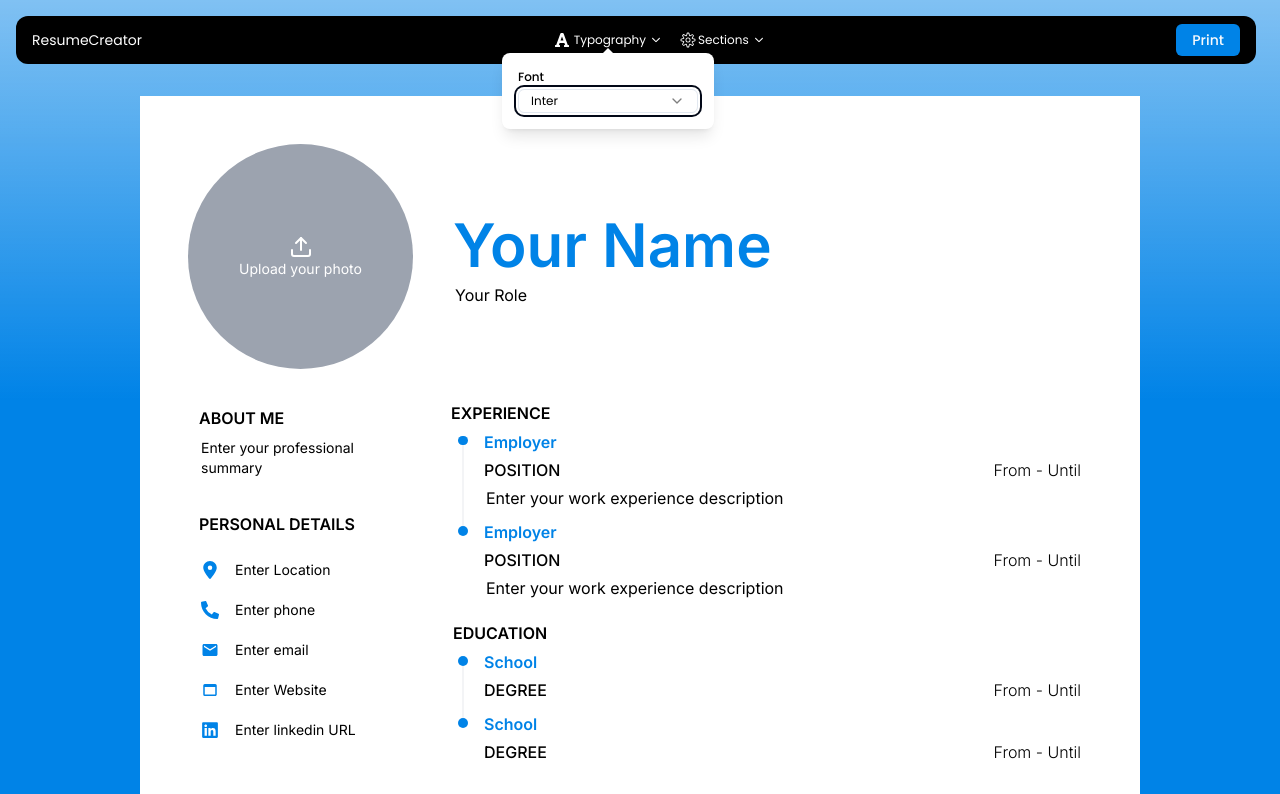
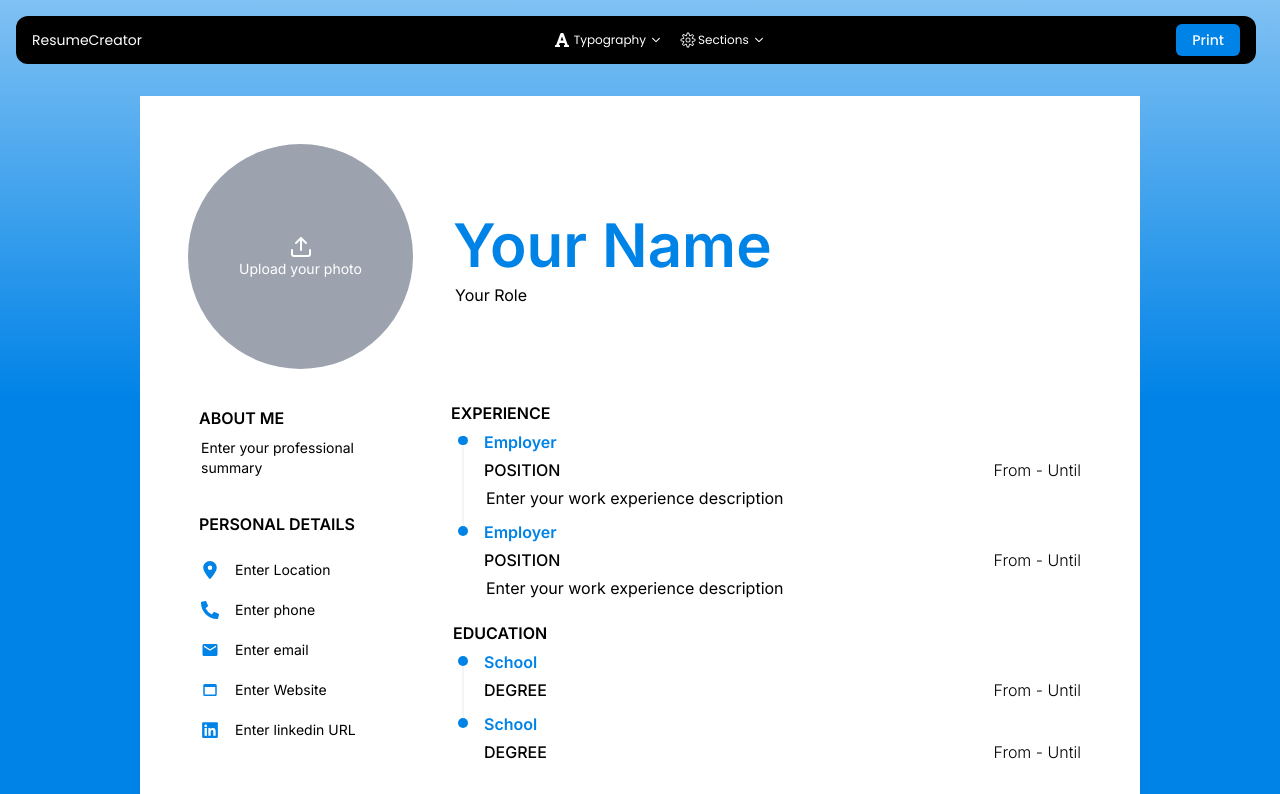
Before and after one commit to YuenSC/resume-maker, a Next.js app: page / in a window 1280 px wide. Shown: the top 794 px of the page. Built offline with nearby package versions, Linux system fonts and the light colour scheme.

Commit message:
fix: Prevent keep open

```diff
--- a/components/editor/EditorNavBar.tsx
+++ b/components/editor/EditorNavBar.tsx
@@ -98,7 +98,7 @@ const EditorNavBar = () => {
       <div>ResumeCreator</div>
       {/* UI Controls */}
       <div className="flex items-center gap-4">
-        <Popover open>
+        <Popover>
           <PopoverTrigger>
             <div className="group flex items-center">
               <FaFont size={16} className="mr-1 group-hover:opacity-50" />
```
